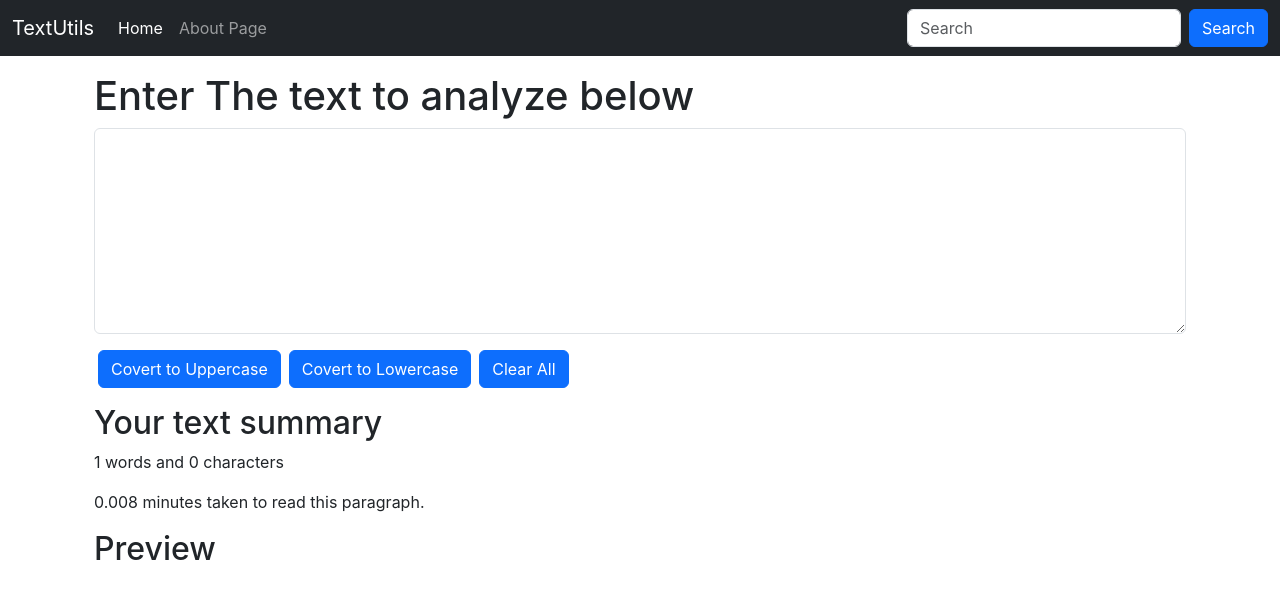
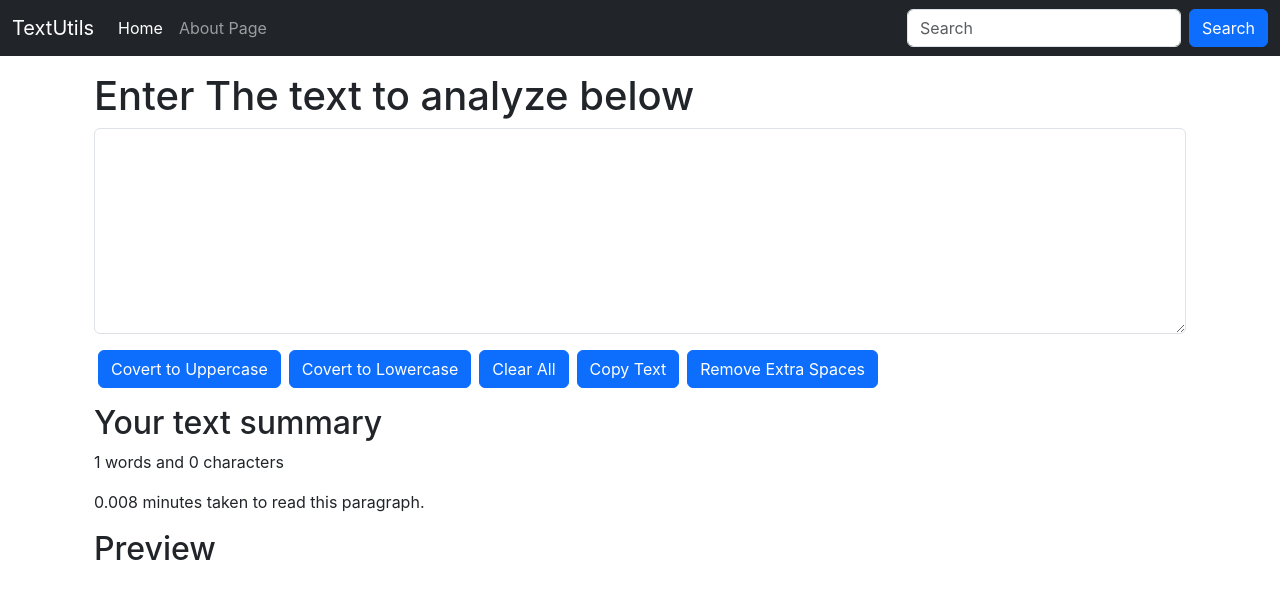
Before and after one commit to KRISHNA-GUPTA123/ReactCourse, a React (Create React App) app in the folder textutils/: page / in a window 1280 px wide. Shown: the top 598 px of the page. Built offline with nearby package versions, Linux system fonts and the light colour scheme.

Commit message:
added new functionalities

```diff
--- a/textutils/src/Components/TextForm.js
+++ b/textutils/src/Components/TextForm.js
@@ -26,6 +26,17 @@
         // console.log("On Change")
         setText(event.target.value);
     }
+    const handleCopy = () => {
+        var text = document.getElementById("myBox");
+        text.select();
+        navigator.clipboard.writeText(text.value);
+    }
+
+    const handleExtraSpaces = () => {
+        let newText = text.split(/[ ]+/);
+        setText(newText.join(" "));
+    }
+
     //below is the use of hooks
     const [text, setText] = useState('');
     //text = "new text"; //wrong way to change the state
@@ -40,6 +51,8 @@
     <button className="btn btn-primary mx-1" onClick={handleUpClick}>Covert to Uppercase</button>
     <button className="btn btn-primary mx-1" onClick={handleLoClick}>Covert to Lowercase</button>
     <button className="btn btn-primary mx-1" onClick={handleClearClick}>Clear All</button>
+    <button className="btn btn-primary mx-1" onClick={handleCopy}>Copy Text</button>
+    <button className="btn btn-primary mx-1" onClick={handleExtraSpaces}>Remove Extra Spaces</button>
     </div>
     <div className="container my-3">
         <h2>Your text summary</h2>
```
Also changed, not shown: textutils/src/Components/test.txt (deleted).
